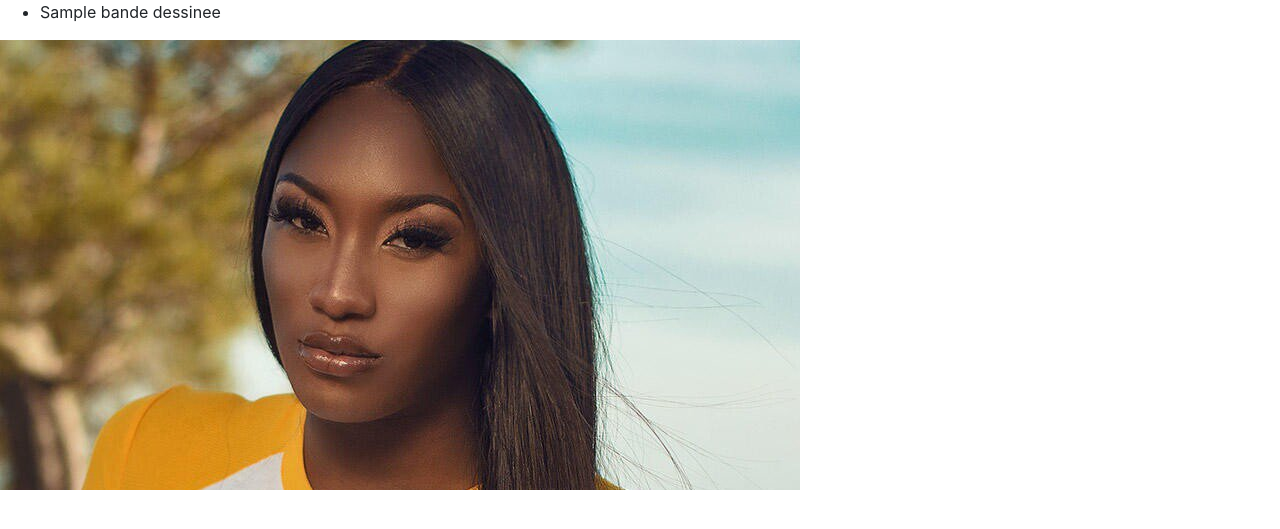
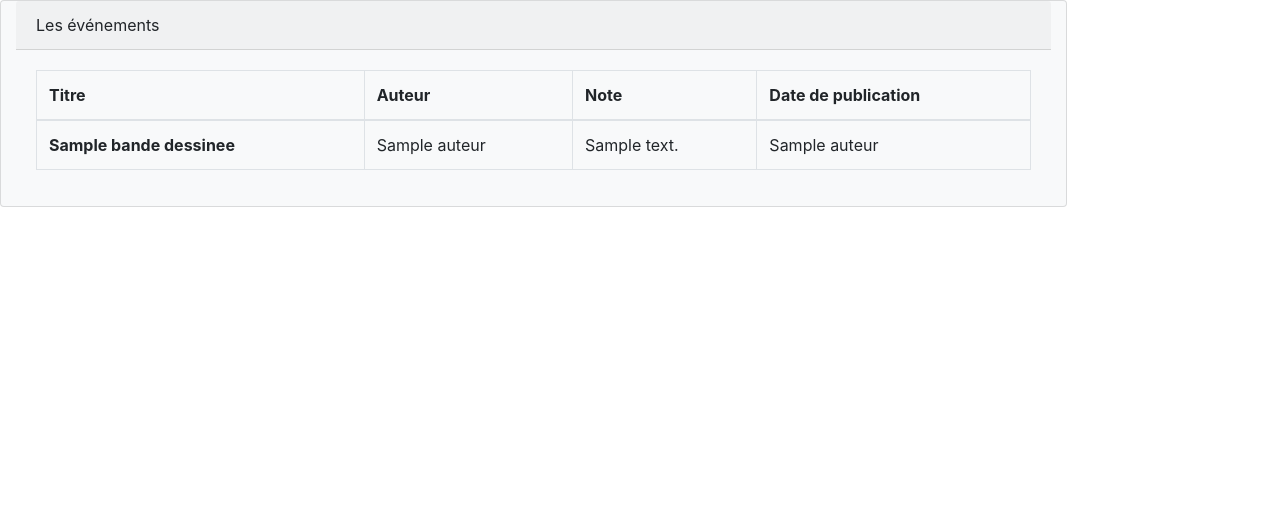
Before and after one commit to WrongJuice/invoice-parsing, a Symfony app: template mpapws/templates/pages/listeBD.html.twig in a window 1280 px wide. Shown: the part 56-585 px from the top of the page. Run offline with Twig, Linux system fonts and the light colour scheme; the template is opened without the code that fills it: most values are stand-ins (such as "Sample title", 1, 10 or a date in 2020); some libraries are stand-ins or nearby versions.

Commit message:
Mise à jour de l'affichage de la liste des BD en cours

```diff
--- a/mpapws/templates/pages/listeBD.html.twig
+++ b/mpapws/templates/pages/listeBD.html.twig
@@ -1,12 +1,30 @@
 {%  extends 'base.html.twig' %}
 
 {% block body  %}
-
-    <ul>
-        {% for BandeDessinee in BandeDessinees  %}
-            <li> {{ BandeDessinee.getTitre() }}</li>
-        {% endfor %}
-    </ul>
-    <img src="/img/image.jpg">
+    <div class="d-flex card bg-light col-10">
+        <div class="card-header">Les événements</div>
+        <div class="card-body">
+            <table class="table table-bordered">
+                <thead>
+                <tr>
+                    <th scope="col">Titre</th>
+                    <th scope="col">Auteur</th>
+                    <th scope="col">Note</th>
+                    <th scope="col">Date de publication</th>
+                </tr>
+                </thead>
+                <tbody>
+                {% for BandeDessinee in BandeDessinees  %}
+                    <tr>
+                        <th scope="row">{{ BandeDessinee.getTitre() }}</th>
+                        <td>{{ BandeDessinee.getAuteur() }}</td>
+                        <td>{{ BandeDessinee.getNote() }}</td>
+                        <td>{{ BandeDessinee.getAuteur() }}</td>
+                    </tr>
+                {%  endfor %}
+                </tbody>
+            </table>
+        </div>
+    </div>
 
 {% endblock %}
```
